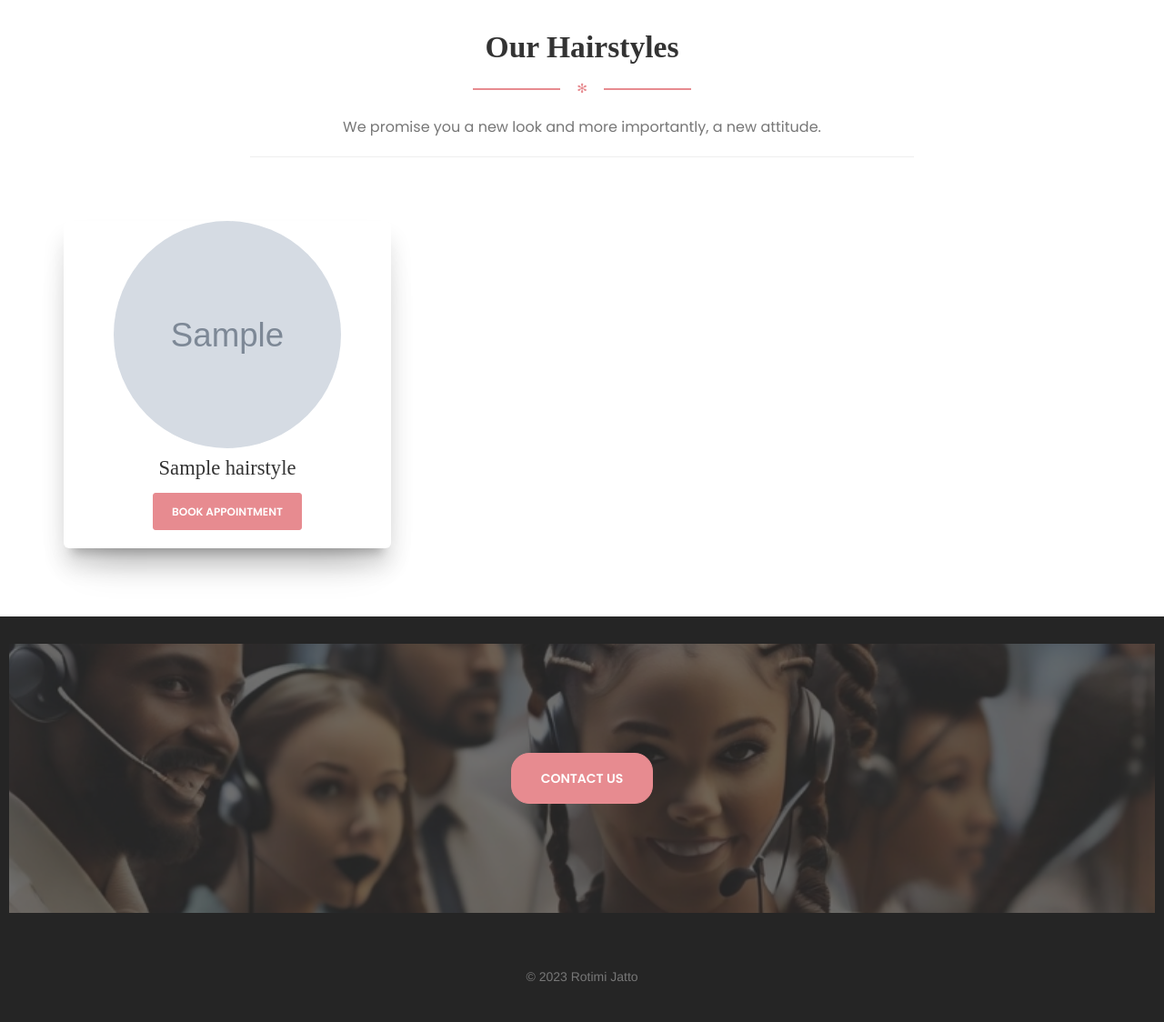
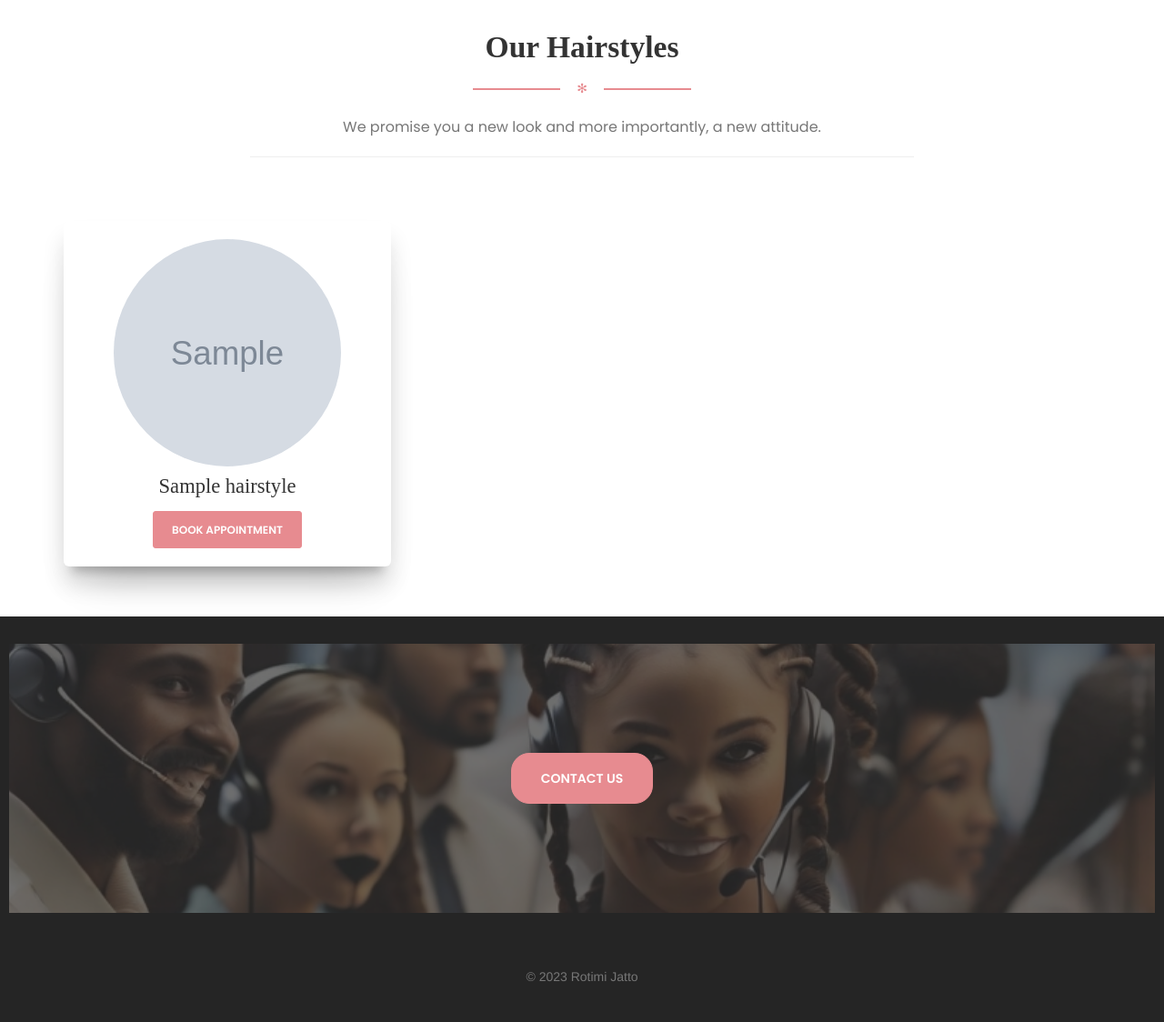
Before and after one commit to RotimisGitHub/TouchedByNoa, a Django app: template touchedbynoa/templates/touchedbynoa/hairstyles.html in a window 1280 px wide. Shown: the part 72-1196 px from the top of the page at 91% size. Run offline with Django 4.2, Linux system fonts and the light colour scheme; the template is opened without the code that fills it: most values are stand-ins (such as "Sample title", 1, 10 or a date in 2020); grey boxes marked "Sample" are stand-in pictures; parts of the project's set-up code (start-up, migrations or seed data) failed here and were passed over; some libraries are stand-ins or nearby versions; some web fonts are replaced.

```diff
--- a/touchedbynoa/templates/touchedbynoa/hairstyles.html
+++ b/touchedbynoa/templates/touchedbynoa/hairstyles.html
@@ -31,7 +31,7 @@
                     <div class="cover">
                         <div class="info-icon">
                             <div class="icon text-danger">
-                                <img style="height: 250px; width: 250px;" class="img-circle"
+                                <img style="height: 250px; width: 250px; margin-top: 20px;" class="img-circle"
                                      src="{{ hairstyle.image.url }}"/>
                             </div>
                             <h3>{{ hairstyle.title }}</h3>
```
